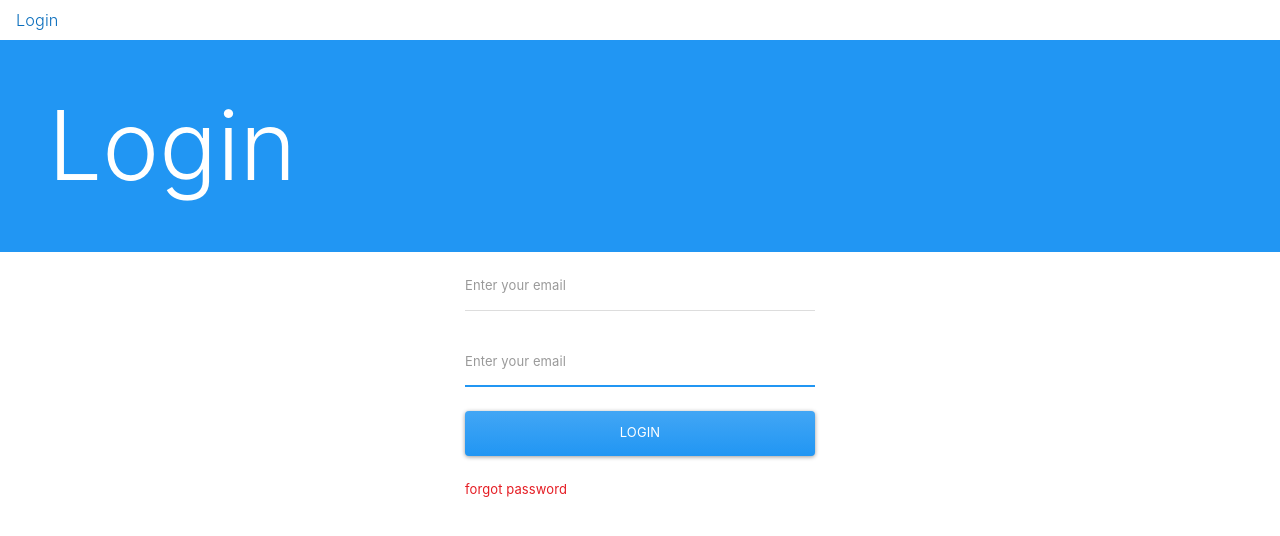
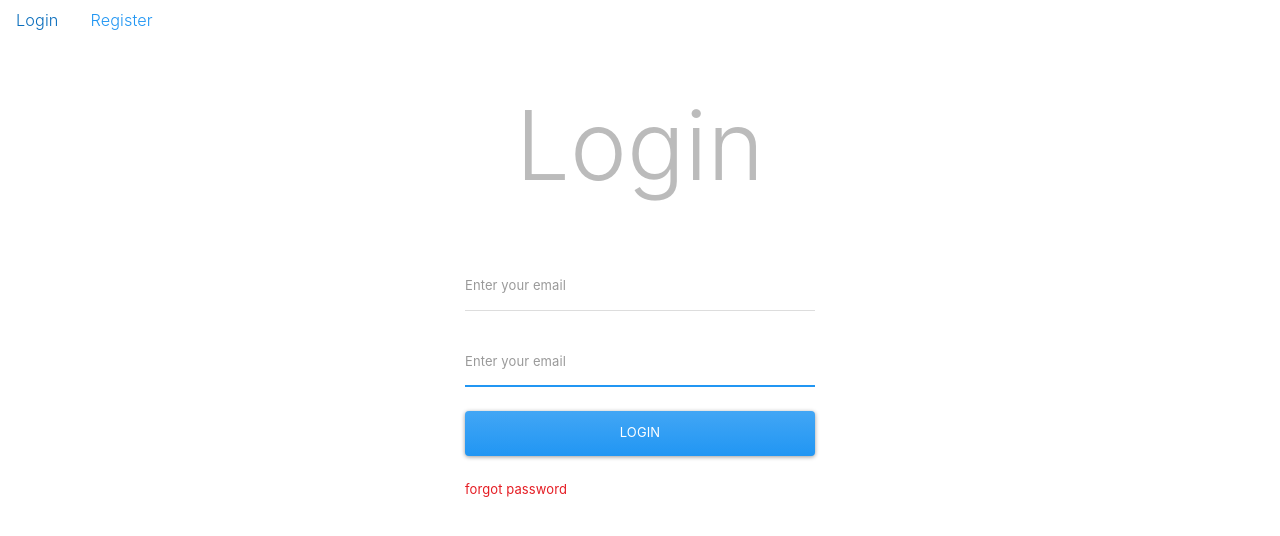
Before and after one commit to KaiyuWei/register, a React (Create React App) app in the folder client/: page / in a window 1280 px wide. Shown: the top 536 px of the page. Built offline with nearby package versions, Linux system fonts and the light colour scheme; no server answers.

Commit message:
nav bar conditionally display buttons

```diff
--- a/client/src/components/nav/Navbar.js
+++ b/client/src/components/nav/Navbar.js
@@ -34,26 +34,32 @@ export default function Navbar() {
 
   return (
     <nav className="nav d-flex justify-content-left lead">
-      {!loggedIn ? (
-        currentPage == "/login" ? (
-          <>
-            <NavLink className="nav-link" to="/Register">
-              Register
-            </NavLink>
-          </>
-        ) : (
-          <>
-            <NavLink className="nav-link" to="/login">
-              Login
-            </NavLink>
-          </>
-        )
+      {!loggedIn && currentPage !== "/login" ? (
+        <>
+          <NavLink className="nav-link" to="/login">
+            Login
+          </NavLink>
+        </>
       ) : (
+        ""
+      )}
+      {!loggedIn && currentPage !== "/register" ? (
+        <>
+          <NavLink className="nav-link" to="/register">
+            Register
+          </NavLink>
+        </>
+      ) : (
+        ""
+      )}
+      {loggedIn ? (
         <>
           <a className="nav-link pointer" onClick={logout}>
             Logout
           </a>
         </>
+      ) : (
+        ""
       )}
     </nav>
   );
--- a/client/src/pages/Login.js
+++ b/client/src/pages/Login.js
@@ -56,8 +56,9 @@ export default function Login() {
 
   return (
     <div>
-      <h1 className="display-1 bg-primary text-light p-5">Login</h1>
-
+      <h1 className="display-1 d-flex text-secondary align-items-center justify-content-center p-5">
+        Login
+      </h1>
       <div className="container">
         <div className="row">
           <div className="col-lg-4 offset-lg-4">
```
